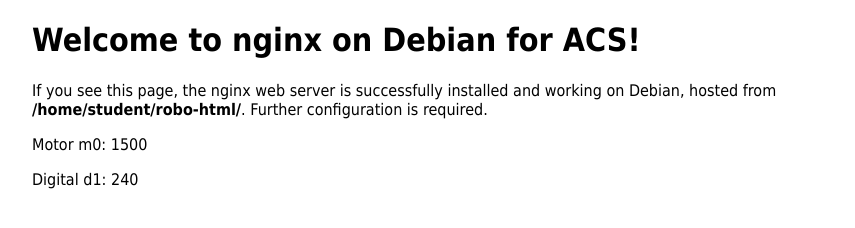
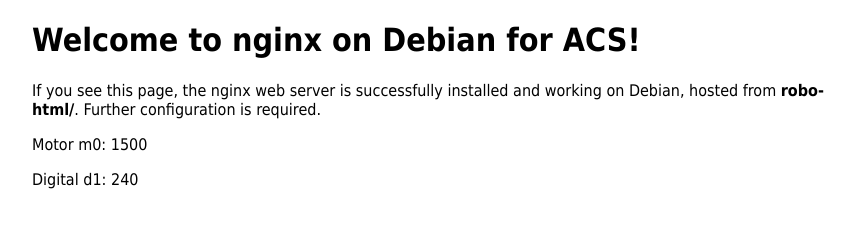
Before and after one commit to BSMRKRS/robo-html, a plain HTML site: page index.html in a window 1280 px wide. Shown: the whole page, without its empty margins (208-1063 px from the left). Drawn offline with Linux system fonts and the light colour scheme.

Commit message:
Edited the path file for index from home/student/robo-html to robo-html

```diff
--- a/index.html
+++ b/index.html
@@ -14,7 +14,7 @@
 <body onload='load_message(msg);'>
 <h1>Welcome to nginx on Debian for ACS!</h1>
 <p>If you see this page, the nginx web server is successfully installed and
-working on Debian, hosted from <b>/home/student/robo-html/</b>. Further configuration is required.</p>
+working on Debian, hosted from <b>robo-html/</b>. Further configuration is required.</p>
 
 <p id='m0'></p>
 <p id='m1'></p>
```
